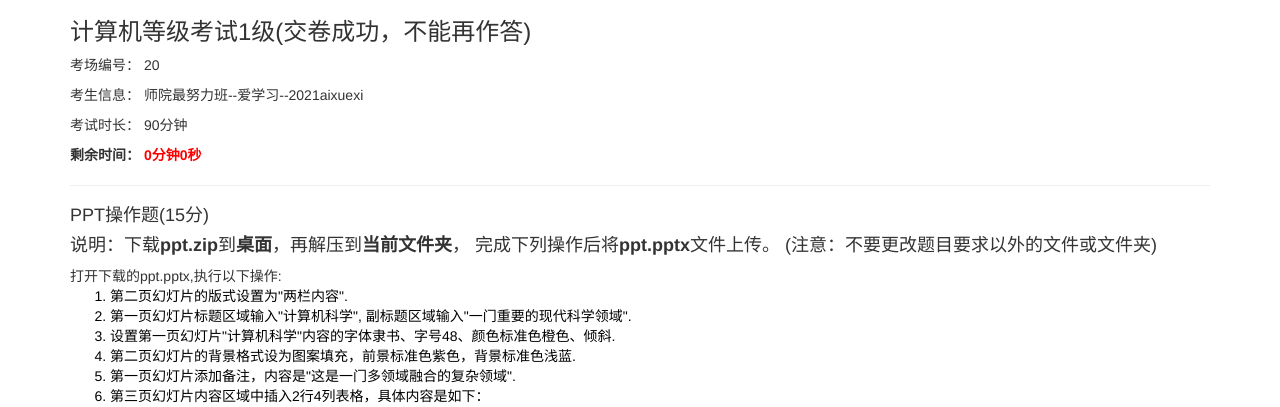
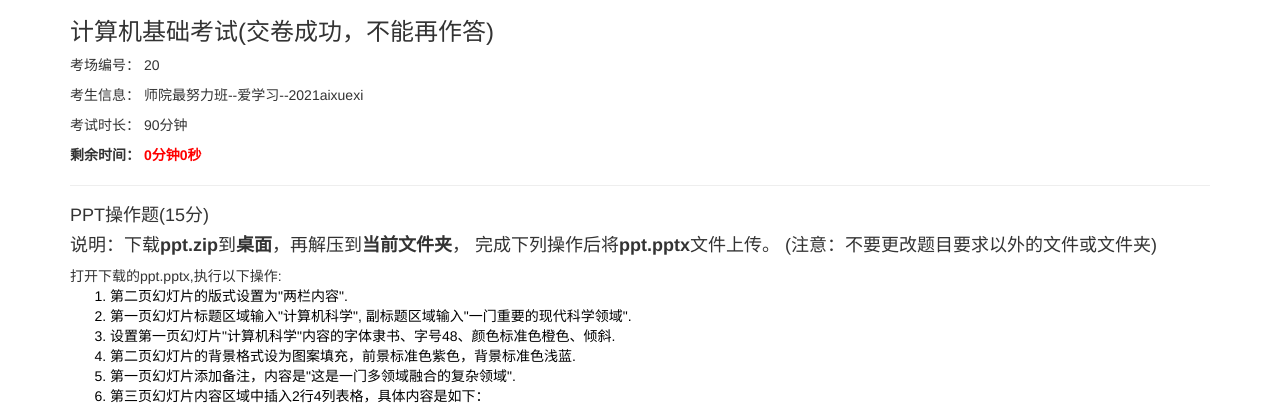
Before and after one commit to tanglw2020/django-mysite, a Django app: a page that uses polls/templates/polls/base.html in a window 1280 px wide. Shown: the part 51-458 px from the top of the page. Run offline with Django 3.2, Linux system fonts and the light colour scheme; data comes from the database, SQL or seed files in the repository; both versions use the stored data as it was after the commit; some libraries are stand-ins or nearby versions.

Commit message:
fix: 等级 to  基础

```diff
--- a/polls/templates/polls/base.html
+++ b/polls/templates/polls/base.html
@@ -11,7 +11,7 @@
   <meta name="description" content="">
   <meta name="author" content="">
 
-  <title>{% block title %}计算机等级考试页面{% endblock %}</title>
+  <title>{% block title %}计算机基础考试{% endblock %}</title>
 
   <!-- Bootstrap core CSS -->
     <link rel="stylesheet" type="text/css" href="{% static 'polls/css/bootstrap.min.css' %}" >
@@ -102,9 +102,11 @@
       {% block baseinfo %}
       <div class="card-body box-disable-copy">
         {% if not exam_page.enabled %}
-        <h3>{{ exam.exam_type_ }}(交卷成功，不能再作答)</h3>
+        <!-- <h3>{{ exam.exam_type_ }}(交卷成功，不能再作答)</h3> -->
+        <h3>计算机基础考试(交卷成功，不能再作答)</h3>
         {% else %}
-        <h3>{{ exam.exam_type_ }}</h3>
+        <h3>计算机基础考试</h3>
+        <!-- <h3>{{ exam.exam_type_ }}</h3> -->
         {% endif %}
         <p>考场编号： {{ exam.id }}</p>
         <p>考生信息： {{ student.class_name }}--{{ student.student_name }}--{{ student.student_id }}</p>
--- a/polls/templates/polls/exam_page.html
+++ b/polls/templates/polls/exam_page.html
@@ -1,6 +1,4 @@
 {% extends "polls/base.html" %}
-
-{% block title %}计算机等级考试首页{% endblock %}
 
 
 {% block content %}
--- a/polls/templates/polls/exam_page_choice_question.html
+++ b/polls/templates/polls/exam_page_choice_question.html
@@ -1,6 +1,5 @@
 {% extends "polls/base.html" %}
 
-{% block title %}计算机等级考试选择题{% endblock %}
 
 
 {% block navbar %}
--- a/polls/templates/polls/exam_page_email_question.html
+++ b/polls/templates/polls/exam_page_email_question.html
@@ -1,6 +1,5 @@
 {% extends "polls/base.html" %}
 
-{% block title %}计算机等级考试选择题{% endblock %}
 
 {% block navbar %}
 <ul class="nav navbar-nav">
--- a/polls/templates/polls/exam_page_excel_question.html
+++ b/polls/templates/polls/exam_page_excel_question.html
@@ -1,6 +1,5 @@
 {% extends "polls/base.html" %}
 
-{% block title %}计算机等级考试选择题{% endblock %}
 
 {% block navbar %}
 <ul class="nav navbar-nav">
--- a/polls/templates/polls/exam_page_ppt_question.html
+++ b/polls/templates/polls/exam_page_ppt_question.html
@@ -1,6 +1,5 @@
 {% extends "polls/base.html" %}
 
-{% block title %}计算机等级考试选择题{% endblock %}
 
 {% block navbar %}
 <ul class="nav navbar-nav">
--- a/polls/templates/polls/exam_page_system_question.html
+++ b/polls/templates/polls/exam_page_system_question.html
@@ -1,6 +1,5 @@
 {% extends "polls/base.html" %}
 
-{% block title %}计算机等级考试选择题{% endblock %}
 
 {% block navbar %}
 <ul class="nav navbar-nav">
--- a/polls/templates/polls/exam_page_text_question.html
+++ b/polls/templates/polls/exam_page_text_question.html
@@ -1,6 +1,5 @@
 {% extends "polls/base.html" %}
 
-{% block title %}计算机等级考试选择题{% endblock %}
 
 {% block navbar %}
 <ul class="nav navbar-nav">
--- a/polls/templates/polls/exam_page_word_question.html
+++ b/polls/templates/polls/exam_page_word_question.html
@@ -1,6 +1,5 @@
 {% extends "polls/base.html" %}
 
-{% block title %}计算机等级考试选择题{% endblock %}
 
 {% block navbar %}
 <ul class="nav navbar-nav">
--- a/polls/templates/polls/exam_room_detail.html
+++ b/polls/templates/polls/exam_room_detail.html
@@ -13,7 +13,7 @@
     <meta name="author" content="">
     <meta http-equiv="refresh" content="60">
 
-    <title>计算机等级考试管理页面</title>
+    <title>计算机基础考试管理页面</title>
 
     <!-- Bootstrap core CSS -->
     <!-- <link href="https://cdn.bootcss.com/bootstrap/3.3.7/css/bootstrap.min.css" rel="stylesheet"> -->
@@ -98,7 +98,8 @@
 
     <div class="jumbotron">
       <div class="container">
-        <h1>{{ exam.exam_type_ }}<small>在线考试系统</small></h1>
+        <!-- <h1>{{ exam.exam_type_ }}<small>在线考试系统</small></h1> -->
+        <h1>计算机基础<small>在线考试系统</small></h1>
         <p onbeforecopy='return false'>考试网址: {{ login_url }} </p>
         <!-- <p class="box" onselectstart="return false;" unselectable="on">考场编号: {{ exam.id }} </p> -->
         <p>考场编号: {{ exam.id }} </p>
--- a/polls/templates/polls/login.html
+++ b/polls/templates/polls/login.html
@@ -3,7 +3,7 @@
 
 <head>
     <meta charset="UTF-8">
-    <title>计算机等级考试登录页面</title>
+    <title>计算机基础考试登录页面</title>
     <style type="text/css">
         .login {
             height: 80%;
@@ -37,7 +37,7 @@
 <body>
     <div class="login">
         <h2>欢迎登陆</h2>
-        <h1>计算机等级考试系统</h1>
+        <h1>计算机基础考试系统</h1>
         <form action="{% url 'exam:login' %}" method="POST">
             {% csrf_token %}
             {{ form.non_field_errors }}
```
Also changed, not shown: db.sqlite3.
